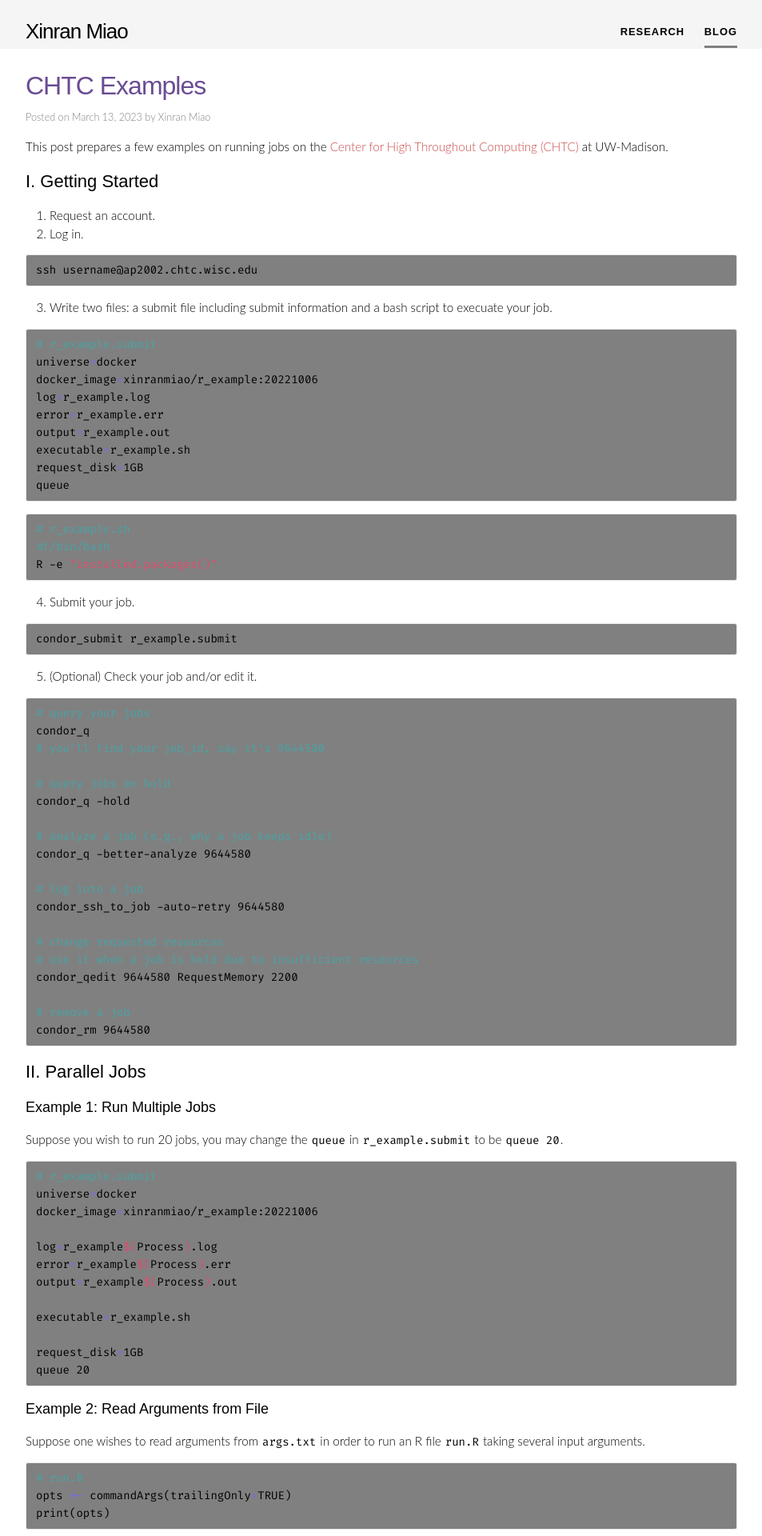
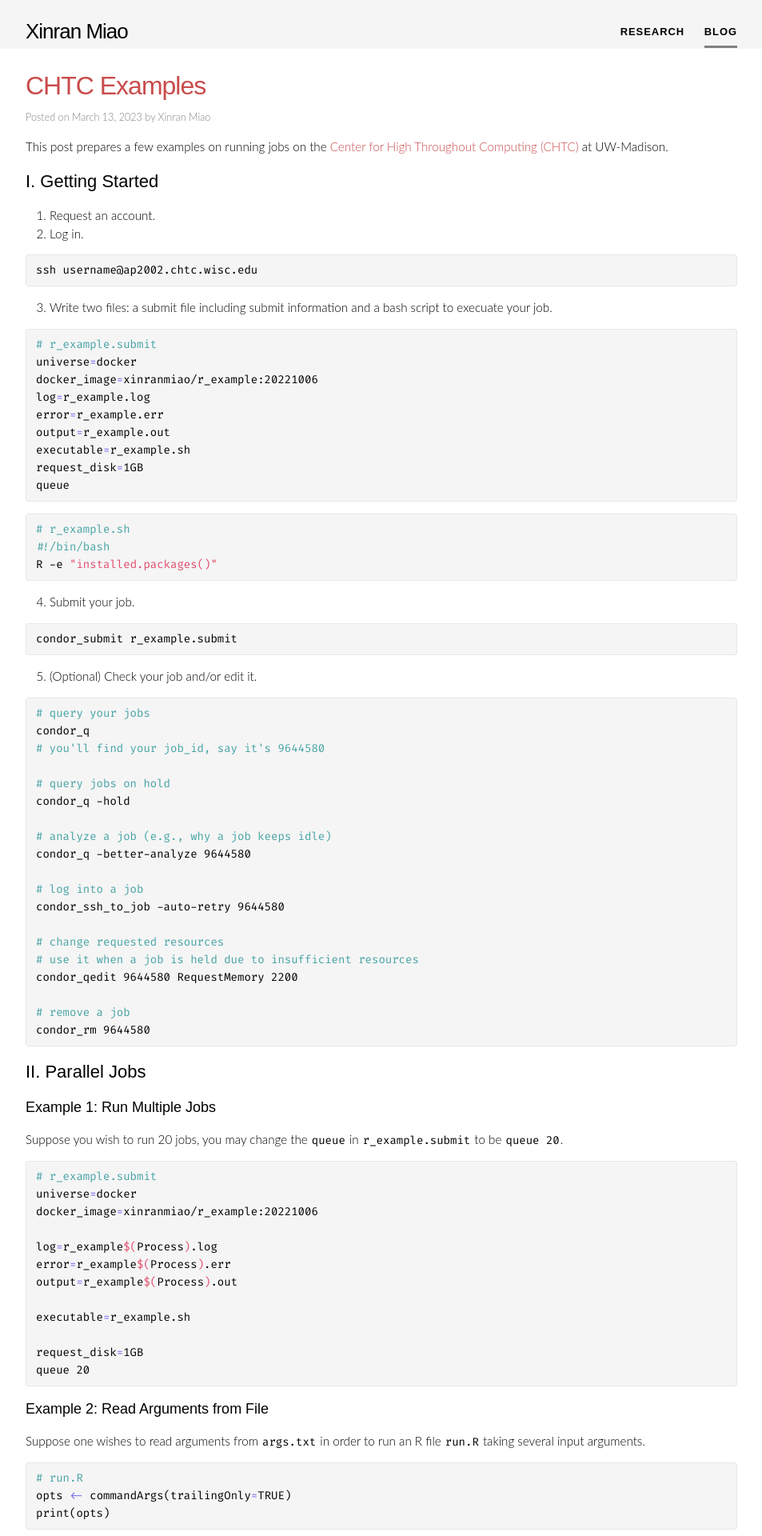
Before and after one commit to XinranMiao/XinranMiao.github.io, a Jekyll site: the page built from _posts/2023-03-13-chtc-example-jobs.md, in a window 1280 px wide. Shown: the top 1920 px of the page at 80% size, without its empty margins (163-1116 px from the left). Built offline with Jekyll 4.4.1, drawn with Linux system fonts in a browser that asks for light colours; nearby versions of some CDN libraries; some web fonts are replaced; comment, search, counter and statistics services are not loaded.

Commit message:
update post title color in layout and two minor editss

```diff
--- a/_sass/_header.scss
+++ b/_sass/_header.scss
@@ -2,7 +2,7 @@
  * Site header
  */
 .site-header {
-    border-top: 0px solid $dark-purple;
+    border-top: 0px solid #C94C4C;
     //border-top: 0px solid black;
 	//border-bottom: 1px solid #B8B8FF;
     border-bottom: 1px solid whitesmoke;
@@ -110,7 +110,7 @@
 }
 .site-nav  .sub-menu {
 	background: #ffffff;
-	border-color: $dark-purple;
+	border-color: #C94C4C;
 	min-width: 265px;
 
 	z-index:2147483647;
--- a/_sass/_layout.scss
+++ b/_sass/_layout.scss
@@ -185,7 +185,7 @@
     line-height: 1;
 		font-family: 'Raleway', sans-serif;
         font-size: 32px;
-		color: $deep-purple;
+		color: #C94C4C;
         //color: black;
 
     @include media-query($on-laptop) {
--- a/_sass/_syntax-highlighting.scss
+++ b/_sass/_syntax-highlighting.scss
@@ -1,7 +1,7 @@
 .highlight code, .highlight pre, .highlighter-rouge code, .highlighter-rouge pre {
     color:#000000;;
     //background-color:$bg-purple;
-    background-color:gray;
+    background-color:whitesmoke;
     }
 
 .highlight .hll {
```
